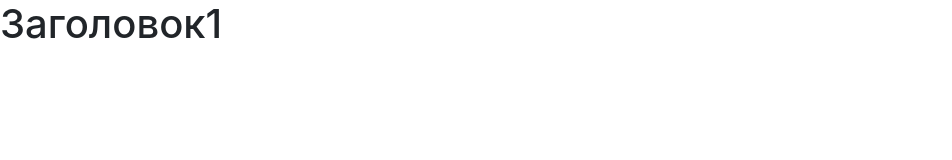
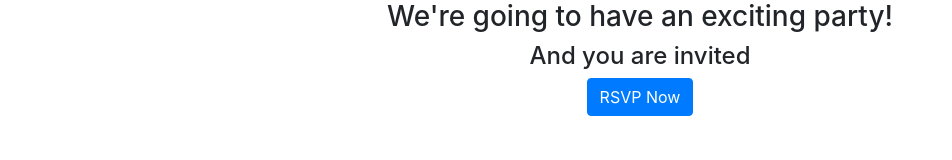
Before and after one commit to RafaelFermanian/github, a plain HTML site: page index.html in a window 1280 px wide. Shown: the whole page, without its empty margins (0-952 px from the left). Drawn offline with nearby package versions, Linux system fonts and the light colour scheme.

Commit message:
Revert "Update index.html"
This reverts commit 1fe902bd21a55fcda58441e7d6f150740ac59654.

```diff
--- a/index.html
+++ b/index.html
@@ -6,7 +6,10 @@
  <link rel="stylesheet" href="/lib/bootstrap/dist/css/bootstrap.css" />
 </head>
 <body>
-    <h1>Заголовок1</h1>
+ <div class="text-center">
+ <h3>We're going to have an exciting party!</h3>
+ <h4>And you are invited</h4>
+ <a class="btn btn-primary" asp-action="RsvpForm">RSVP Now</a>
  </div>
 </body>
 </html>
```
